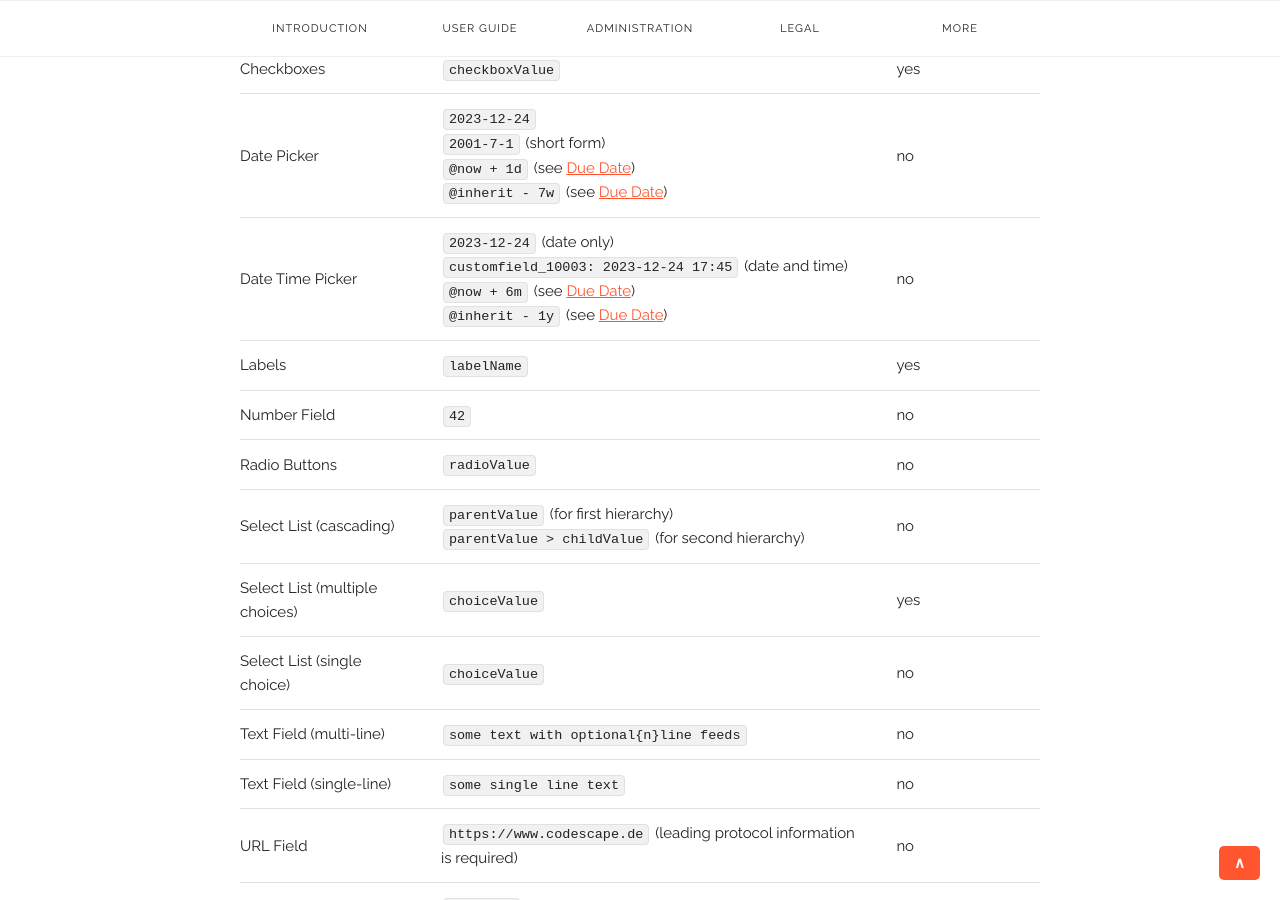
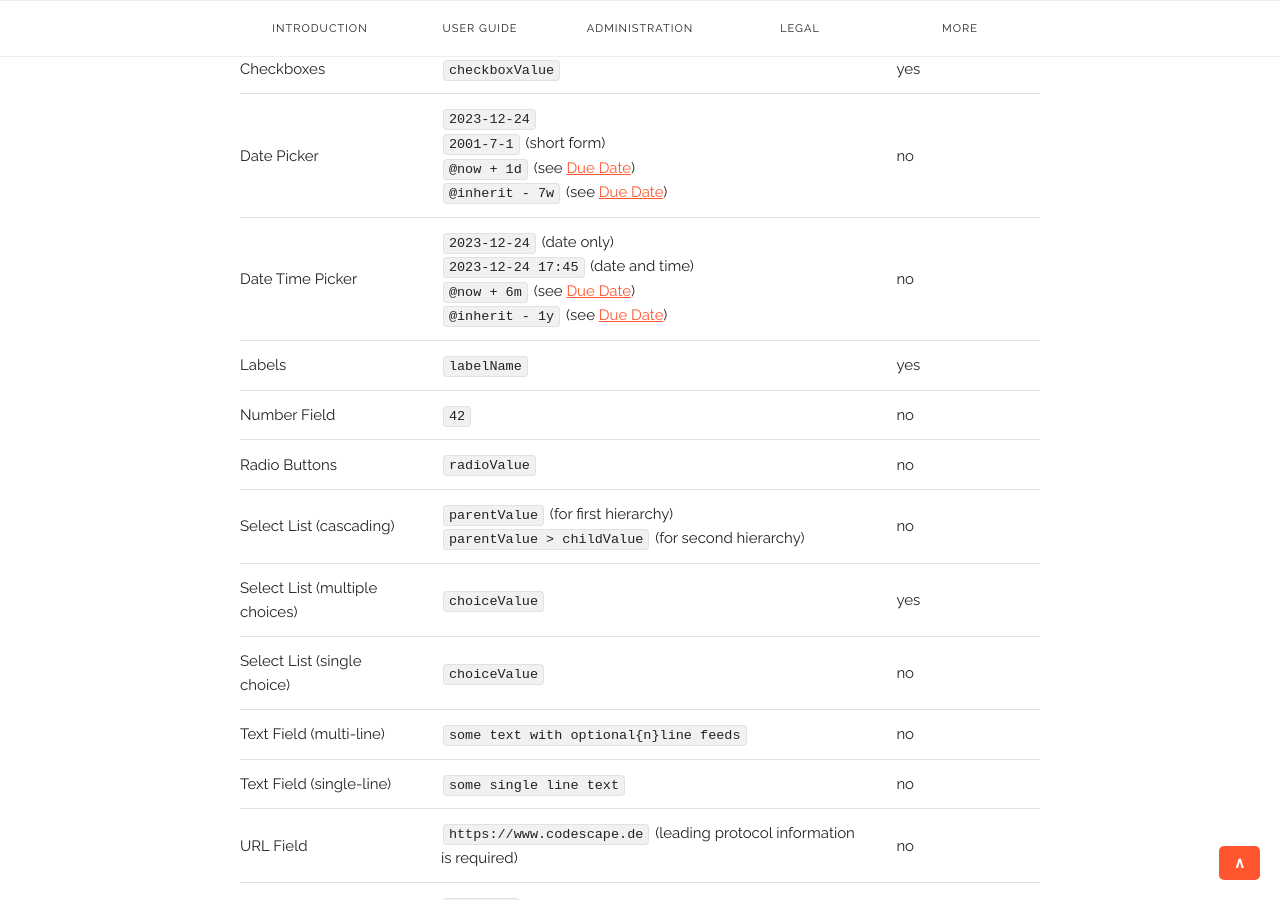
Before and after one commit to codescape/jira-multiple-subtasks, a Jekyll site: the page built from docs/syntax.md, in a window 1280 px wide and 900 px high, scrolled down 9648 px. Built offline with Jekyll 4.4.1, drawn with Linux system fonts in a browser that asks for light colours; nearby versions of some CDN libraries.

Commit message:
docs: remove field name from value table

```diff
--- a/docs/syntax.md
+++ b/docs/syntax.md
@@ -321,7 +321,7 @@ The following custom field types can be assigned with values during subtask crea
 |--------------------------------|--------------------------------------------------------------------------------------------------------------------------------------------------------------------------------|-------------------------|
 | Checkboxes                     | `checkboxValue`                                                                                                                                                                | yes                     |
 | Date Picker                    | `2023-12-24`<br/>`2001-7-1` (short form)<br/>`@now + 1d` (see [Due Date](#due-date))<br/>`@inherit - 7w` (see [Due Date](#due-date))                                           | no                      |
-| Date Time Picker               | `2023-12-24` (date only)<br/>`customfield_10003: 2023-12-24 17:45` (date and time)<br/>`@now + 6m` (see [Due Date](#due-date))<br/>`@inherit - 1y` (see [Due Date](#due-date)) | no                      |
+| Date Time Picker               | `2023-12-24` (date only)<br/>`2023-12-24 17:45` (date and time)<br/>`@now + 6m` (see [Due Date](#due-date))<br/>`@inherit - 1y` (see [Due Date](#due-date)) | no                      |
 | Labels                         | `labelName`                                                                                                                                                                    | yes                     |
 | Number Field                   | `42`                                                                                                                                                                           | no                      |
 | Radio Buttons                  | `radioValue`                                                                                                                                                                   | no                      |
```
